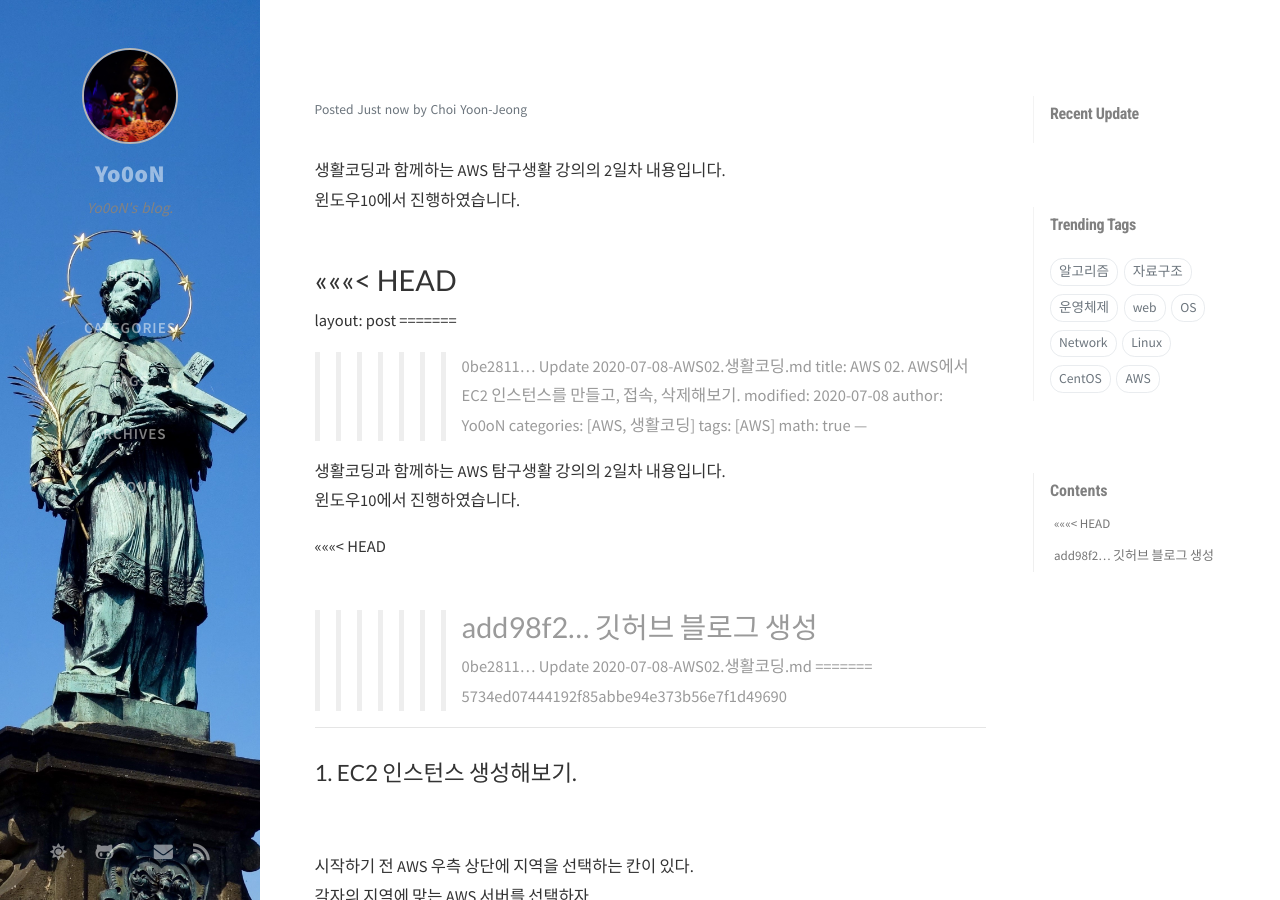
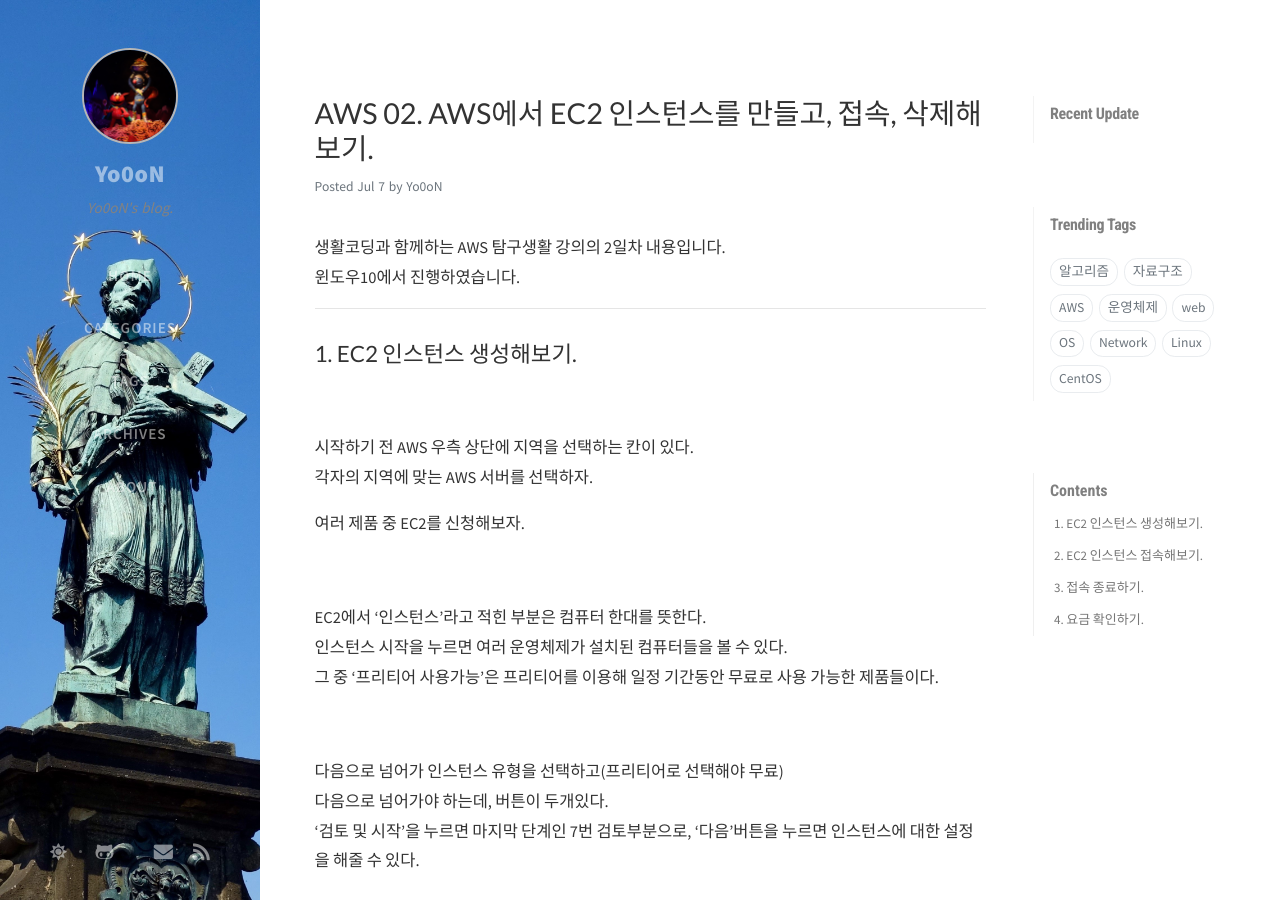
Before and after one commit to Yo0oN/Yo0oN.github.io, a Jekyll site: the page built from _posts/2020-07-08-AWS02.생활코딩.md, in a window 1280 px wide and 900 px high. Built offline with Jekyll 4.4.1, drawn with Linux system fonts in a browser that asks for light colours; nearby versions of some CDN libraries; comment, search, counter and statistics services are not loaded; some of the changed text lies outside the part shown.

Commit message:
Update 2020-07-08-AWS02.생활코딩.md

```diff
--- a/_posts/2020-07-08-AWS02.생활코딩.md
+++ b/_posts/2020-07-08-AWS02.생활코딩.md
@@ -1,13 +1,8 @@
 ---
-<<<<<<< HEAD
-<<<<<<< HEAD
-<<<<<<< HEAD
-=======
->>>>>>> 5734ed07444192f85abbe94e373b56e7f1d49690
 title: AWS 02. AWS에서 EC2 인스턴스를 만들고, 접속, 삭제해보기.
 modified: 2020-07-08
 author: Yo0oN
-categories: [AWS, 생활코딩]
+categories: [AWS]
 tags: [AWS]
 math: true
 ---
@@ -15,29 +10,6 @@ math: true
 생활코딩과 함께하는 AWS 탐구생활 강의의 2일차 내용입니다.<br>
 윈도우10에서 진행하였습니다.
 
-<<<<<<< HEAD
-=======
-layout: post
-=======
->>>>>>> 0be2811... Update 2020-07-08-AWS02.생활코딩.md
-title: AWS 02. AWS에서 EC2 인스턴스를 만들고, 접속, 삭제해보기.
-modified: 2020-07-08
-author: Yo0oN
-categories: [AWS, 생활코딩]
-tags: [AWS]
-math: true
----
-
-생활코딩과 함께하는 AWS 탐구생활 강의의 2일차 내용입니다.<br>
-윈도우10에서 진행하였습니다.
-
-<<<<<<< HEAD
-<br>
->>>>>>> add98f2... 깃허브 블로그 생성
-=======
->>>>>>> 0be2811... Update 2020-07-08-AWS02.생활코딩.md
-=======
->>>>>>> 5734ed07444192f85abbe94e373b56e7f1d49690
 <hr>
 
 ## 1. EC2 인스턴스 생성해보기.
```
